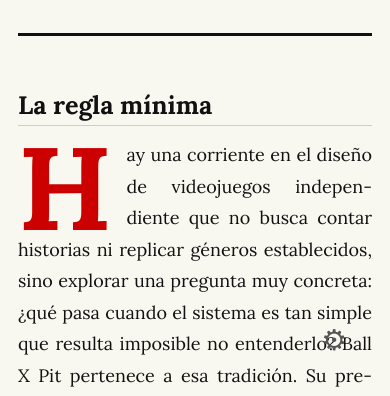
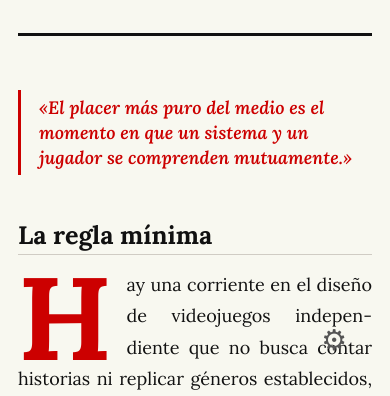
Before and after one commit to chemidevelops/pixel, an Astro site: page /posts/ball-x-pit in a window 390 px wide. Shown: the part 448-844 px from the top of the page. Built offline with nearby package versions, Linux system fonts and the light colour scheme; Astro itself is replaced by a stand-in of ours.

Commit message:
Pull quotes, campo quote en frontmatter y blockquote sin justify
- Campo quote opcional en schema de posts
- Pull quote automático en el layout del artículo desde frontmatter
- blockquote p: text-align left, sin hyphens
- Quotes añadidas a todos los artículos del Nº1
- Home restaurada al diseño original

Co-Authored-By: Claude Sonnet 4.6 <noreply@anthropic.com>

```diff
--- a/public/styles/global.css
+++ b/public/styles/global.css
@@ -73,13 +73,39 @@ figcaption {
   font-style: italic;
 }
 
-/* ── Blockquote ── */
+/* ── Pull quote ── */
 blockquote {
-  border-left: 3px solid var(--red);
-  padding: 0.5rem 0 0.5rem 1.25rem;
-  margin: 1.5rem 0;
-  color: var(--text-muted);
+  float: left;
+  clear: left;
+  width: 220px;
+  margin: 0.5rem 2rem 1.5rem -260px;
+  padding: 0;
+  border: none;
+  font-family: var(--font-serif);
+  font-size: 1.15rem;
   font-style: italic;
+  font-weight: 600;
+  line-height: 1.4;
+  color: var(--red);
+  border-top: 2px solid var(--red);
+  padding-top: 0.6rem;
+  text-align: left !important;
+}
+
+blockquote p { margin: 0; text-align: left !important; hyphens: none; }
+
+@media (max-width: 980px) {
+  blockquote {
+    float: none;
+    width: auto;
+    margin: 1.5rem 0;
+    margin-right: 0;
+    border-left: 3px solid var(--red);
+    border-top: none;
+    padding: 0.25rem 0 0.25rem 1rem;
+    font-size: 1rem;
+    color: var(--red);
+  }
 }
 
 /* ── Code ── */
--- a/src/content.config.ts
+++ b/src/content.config.ts
@@ -11,6 +11,7 @@ const posts = defineCollection({
     issue: z.number().optional(),
     lang: z.enum(['es', 'en']).default('es'),
     gallery: z.array(z.string()).optional(),
+    quote: z.string().optional(),
   }),
 });
 
--- a/src/content/posts/ball-x-pit.md
+++ b/src/content/posts/ball-x-pit.md
@@ -5,6 +5,7 @@ excerpt: "Cuando las reglas son tan simples que desaparecen, lo que queda es pur
 tags: ["indie", "arcade", "diseño"]
 issue: 1
 lang: es
+quote: "El placer más puro del medio es el momento en que un sistema y un jugador se comprenden mutuamente."
 ---
 
 ## La regla mínima
--- a/src/content/posts/bounty-sister.md
+++ b/src/content/posts/bounty-sister.md
@@ -5,6 +5,7 @@ excerpt: "Un juego indie que encuentra su identidad en la textura de sus persona
 tags: ["indie", "acción", "narrativa"]
 issue: 1
 lang: es
+quote: "Alguien quería contar exactamente esta historia, de esta manera, y lo hizo."
 ---
 
 ## Lo pequeño como elección
--- a/src/content/posts/el-tiempo-en-los-videojuegos.md
+++ b/src/content/posts/el-tiempo-en-los-videojuegos.md
@@ -5,6 +5,7 @@ excerpt: Cómo los videojuegos construyen su propia relación con el tiempo, y q
 tags: [crítica, diseño]
 issue: 1
 lang: es
+quote: "El videojuego no solo representa el tiempo: te lo hace vivir."
 ---
 
 Hay algo extraño en cómo los videojuegos manejan el tiempo. En [*Disco Elysium*](https://store.steampowered.com/app/632470/Disco_Elysium/) el mundo lleva décadas congelado en el trauma de una revolución fallida. En *Dead Cells* morís y volvéis a empezar, eternamente. En *Animal Crossing* el tiempo del juego es el tiempo real, casi obscenamente literal.
--- a/src/content/posts/mina-the-hollower.mdx
+++ b/src/content/posts/mina-the-hollower.mdx
@@ -5,6 +5,7 @@ excerpt: "Yacht Club no imita a Castlevania. Lo entiende, lo desmonta y lo recon
 tags: ["acción", "plataformas", "indie"]
 issue: 1
 lang: es
+quote: "Yacht Club no ha hecho un juego retro. Ha hecho un juego clásico, que es una cosa completamente distinta."
 gallery:
   - /images/mina-1-gameplay.jpg
   - /images/mina-2-gameplay.jpg
--- a/src/content/posts/outrun.md
+++ b/src/content/posts/outrun.md
@@ -5,6 +5,7 @@ excerpt: "OutRun no es un juego de carreras. Es una fantasía de libertad constr
 tags: ["arcade", "conducción", "clásicos"]
 issue: 1
 lang: es
+quote: "El temporizador siempre gana. La carretera termina. La escapada tiene fecha de caducidad."
 ---
 
 ## El destino es el paisaje
--- a/src/content/posts/shinobi-arcade.md
+++ b/src/content/posts/shinobi-arcade.md
@@ -5,6 +5,7 @@ excerpt: "En 1987, Sega definió qué significa moverse con propósito dentro de
 tags: ["arcade", "acción", "clásicos"]
 issue: 1
 lang: es
+quote: "Cada muerte en Shinobi es diagnóstico, no castigo."
 ---
 
 ## Geometría del combate
--- a/src/layouts/Post.astro
+++ b/src/layouts/Post.astro
@@ -1,7 +1,7 @@
 ---
 import Base from './Base.astro';
 const { frontmatter } = Astro.props;
-const { title, date, tags = [], issue, excerpt, lang = 'es' } = frontmatter;
+const { title, date, tags = [], issue, excerpt, lang = 'es', quote } = frontmatter;
 const dateFormatted = new Date(date).toLocaleDateString(lang === 'es' ? 'es-ES' : 'en-GB', {
   day: 'numeric', month: 'long', year: 'numeric'
 });
@@ -23,6 +23,7 @@ const dateFormatted = new Date(date).toLocaleDateString(lang === 'es' ? 'es-ES'
 
     <div class="post-layout">
       <nav id="toc" aria-label="Índice" hidden></nav>
+      {quote && <blockquote class="pull-quote"><p>«{quote}»</p></blockquote>}
       <div class="post-body">
         <slot />
       </div>
```
